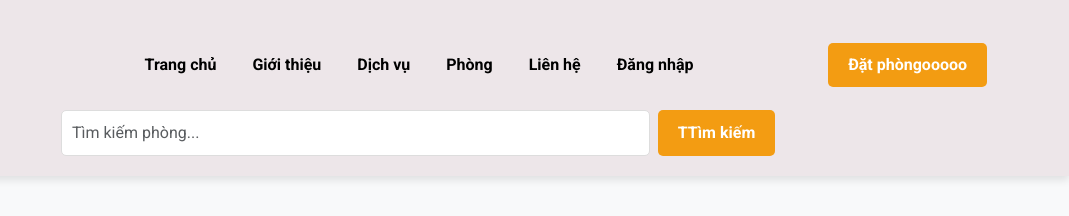
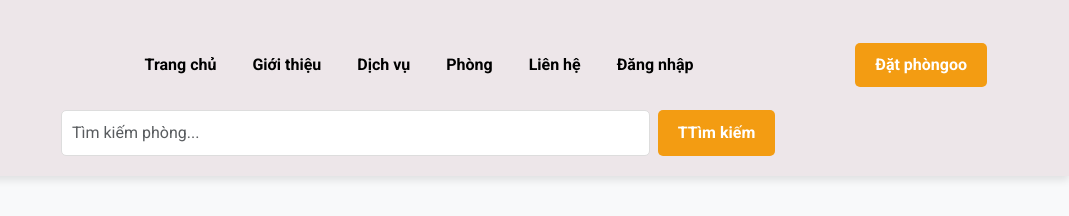
Before and after one commit to TilerNguyen123/Booking-kh-ch-s-n, a plain HTML site: page about/index.html in a window 1280 px wide. Shown: the top 216 px of the page, 211-1280 px from the left. Drawn offline with nearby package versions, Linux system fonts and the light colour scheme.

Commit message:
tau bậc rồi nah

```diff
--- a/about/index.html
+++ b/about/index.html
@@ -52,7 +52,7 @@
 
                 <!-- Đặt phòng (CTA) -->
                 <div class="col-md-2 text-end">
-                    <a href="#" class="btn btn-warning btn-book">Đặt phòngooooo</a>
+                    <a href="#" class="btn btn-warning btn-book">Đặt phòngoo</a>
                 </div>
             </div>
 
```
